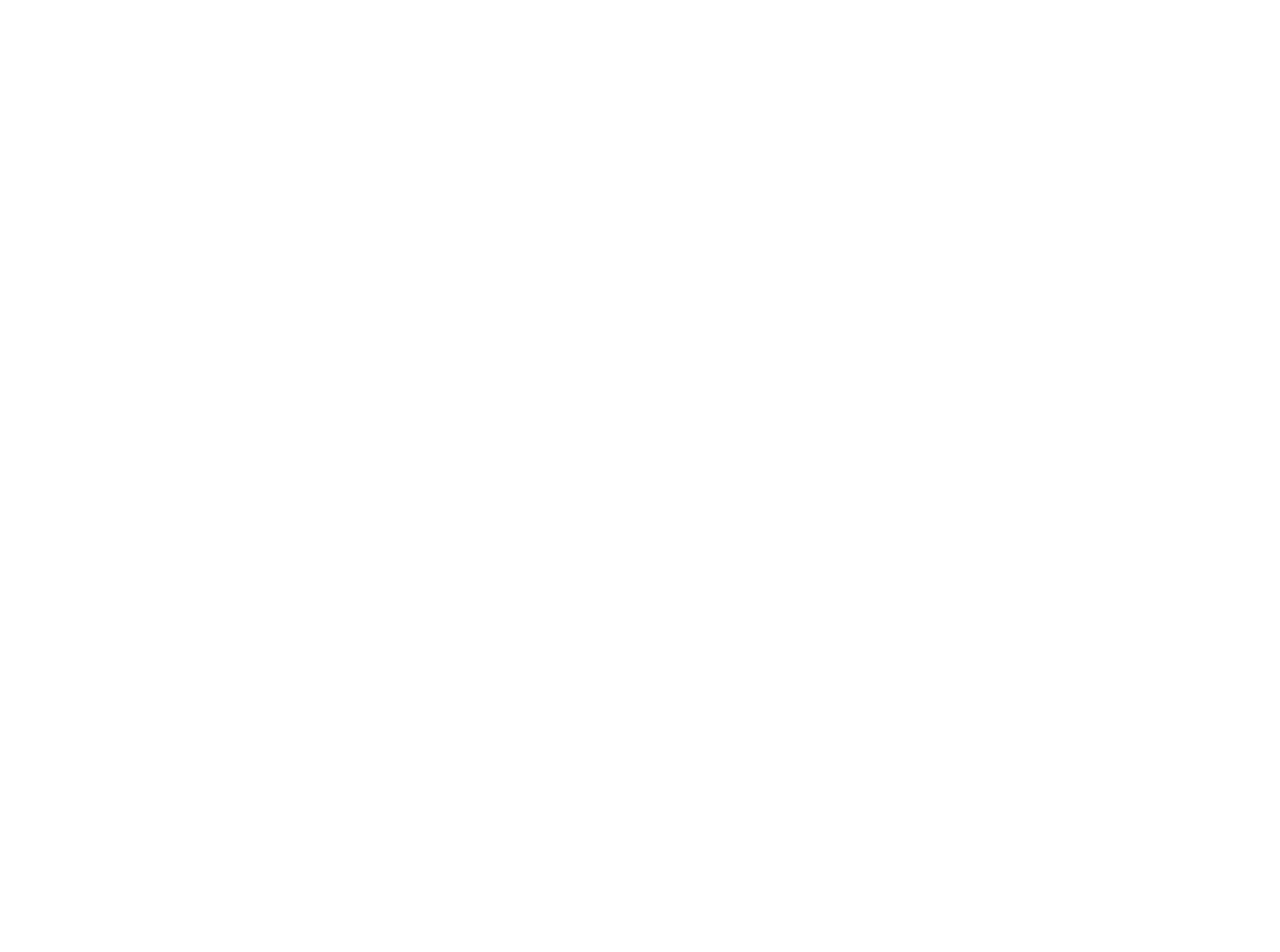
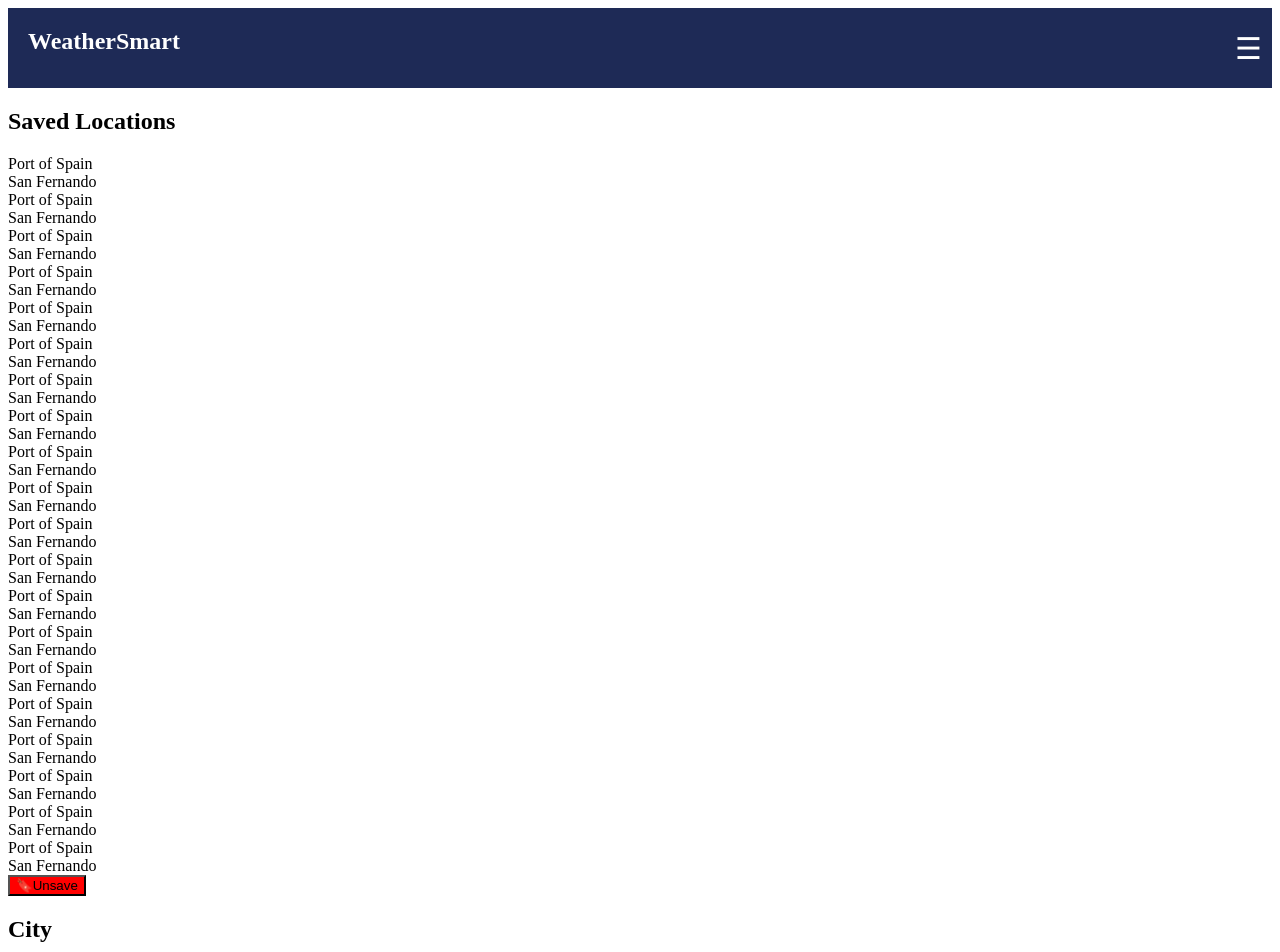
Before and after one commit to Koder8100/Biscuit-Biters---Weather-App, a plain HTML site: page public/saved.html in a window 1280 px wide. Shown: the top 952 px of the page. Before the commit the page ends 800 px from the top, so only its background shows below. Drawn offline with Linux system fonts and the light colour scheme.

Commit message:
Updating html in home and saved

```diff
--- a/public/saved.html
+++ b/public/saved.html
@@ -0,0 +1,97 @@
+<!DOCTYPE html>
+<html lang="en">
+<head>
+    <meta charset="UTF-8">
+    <meta name="viewport" content="width=device-width, initial-scale=1.0">
+    <title>Saved Locations</title>
+    <link rel="stylesheet" href="style.css">
+    <link href="https://fonts.googleapis.com/css2?family=Poppins:wght@300;400;600;700&display=swap" rel="stylesheet">
+    <style>
+    </style>
+</head>
+<body>
+        <nav>
+        <h1>WeatherSmart</h1>
+
+        <div class="right-section">
+            <div class="menu-icon" onclick="openMenu()">☰</div>
+            <!-- <div class="profile-pic" onclick="openMenu()"></div> -->
+        </div>
+    </nav>
+    <div id="sidebar" class="sidebar">
+        <a class="close" href="#" onclick="closeMenu()">✖ Close</a>
+        <a href="home.html">Home</a>
+        <a href="saved.html">Saved Locations</a>
+        <a href="#">Settings</a>
+        <!-- <a href="#" onclick="logout()">Logout</a> -->
+    </div>
+
+    <div class="main-container">
+        <div class="locations-list" id="locationsList">
+            <h2>Saved Locations</h2>
+
+            <div class="location-container">
+                <div class="location-item" onclick="showWeather('Port of Spain')">Port of Spain</div>
+                <div class="location-item" onclick="showWeather('San Fernando')">San Fernando</div>
+                <div class="location-item" onclick="showWeather('Port of Spain')">Port of Spain</div>
+                <div class="location-item" onclick="showWeather('San Fernando')">San Fernando</div>
+                <div class="location-item" onclick="showWeather('Port of Spain')">Port of Spain</div>
+                <div class="location-item" onclick="showWeather('San Fernando')">San Fernando</div>
+                <div class="location-item" onclick="showWeather('Port of Spain')">Port of Spain</div>
+                <div class="location-item" onclick="showWeather('San Fernando')">San Fernando</div>
+                <div class="location-item" onclick="showWeather('Port of Spain')">Port of Spain</div>
+                <div class="location-item" onclick="showWeather('San Fernando')">San Fernando</div>
+                <div class="location-item" onclick="showWeather('Port of Spain')">Port of Spain</div>
+                <div class="location-item" onclick="showWeather('San Fernando')">San Fernando</div>
+                <div class="location-item" onclick="showWeather('Port of Spain')">Port of Spain</div>
+                <div class="location-item" onclick="showWeather('San Fernando')">San Fernando</div>
+                <div class="location-item" onclick="showWeather('Port of Spain')">Port of Spain</div>
+                <div class="location-item" onclick="showWeather('San Fernando')">San Fernando</div>
+                <div class="location-item" onclick="showWeather('Port of Spain')">Port of Spain</div>
+                <div class="location-item" onclick="showWeather('San Fernando')">San Fernando</div>
+                <div class="location-item" onclick="showWeather('Port of Spain')">Port of Spain</div>
+                <div class="location-item" onclick="showWeather('San Fernando')">San Fernando</div>
+                <div class="location-item" onclick="showWeather('Port of Spain')">Port of Spain</div>
+                <div class="location-item" onclick="showWeather('San Fernando')">San Fernando</div>
+                <div class="location-item" onclick="showWeather('Port of Spain')">Port of Spain</div>
+                <div class="location-item" onclick="showWeather('San Fernando')">San Fernando</div>
+                <div class="location-item" onclick="showWeather('Port of Spain')">Port of Spain</div>
+                <div class="location-item" onclick="showWeather('San Fernando')">San Fernando</div>
+                <div class="location-item" onclick="showWeather('Port of Spain')">Port of Spain</div>
+                <div class="location-item" onclick="showWeather('San Fernando')">San Fernando</div>
+                <div class="location-item" onclick="showWeather('Port of Spain')">Port of Spain</div>
+                <div class="location-item" onclick="showWeather('San Fernando')">San Fernando</div>
+                <div class="location-item" onclick="showWeather('Port of Spain')">Port of Spain</div>
+                <div class="location-item" onclick="showWeather('San Fernando')">San Fernando</div>
+                <div class="location-item" onclick="showWeather('Port of Spain')">Port of Spain</div>
+                <div class="location-item" onclick="showWeather('San Fernando')">San Fernando</div>
+                <div class="location-item" onclick="showWeather('Port of Spain')">Port of Spain</div>
+                <div class="location-item" onclick="showWeather('San Fernando')">San Fernando</div>
+                <div class="location-item" onclick="showWeather('Port of Spain')">Port of Spain</div>
+                <div class="location-item" onclick="showWeather('San Fernando')">San Fernando</div>
+                <div class="location-item" onclick="showWeather('Port of Spain')">Port of Spain</div>
+                <div class="location-item" onclick="showWeather('San Fernando')">San Fernando</div>
+            </div>
+        </div>
+        <div class="details-panel">
+            <div class="weather-card">
+                <div class="top">
+                    <button id="save-btn" style="background-color: red;">🔖Unsave</button>
+                </div>
+                <h2 id="city-name">City</h2>
+                <img id="weather-icon" src="https://openweathermap.org/img/wn/01d.png">
+                <h1 id="temperature">--°C</h1>
+                <h2>Feels like: --°C</h2>
+                <p id="condition">Condition</p>
+                <p id="date">Date goes here</p>
+
+                <div class="extra">
+                    <p id="humidity">Humidity: --%</p>
+                    <p id="wind">Wind: -- km/h</p>
+                </div>
+            </div>
+            <div id="map" class="map">Map here</div>
+        </div>
+    </div>
+</body>
+</html>
```
Also changed, not shown: public/home.html (+10 -4 lines), 1 other file.
